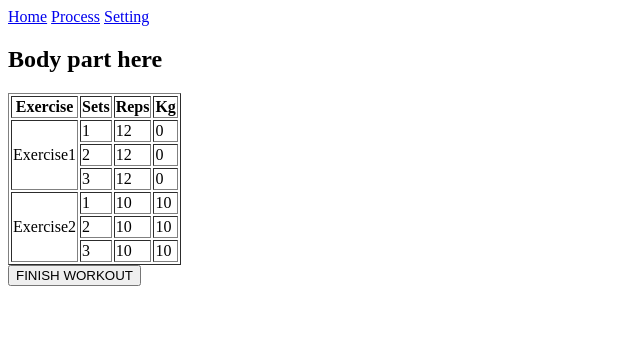
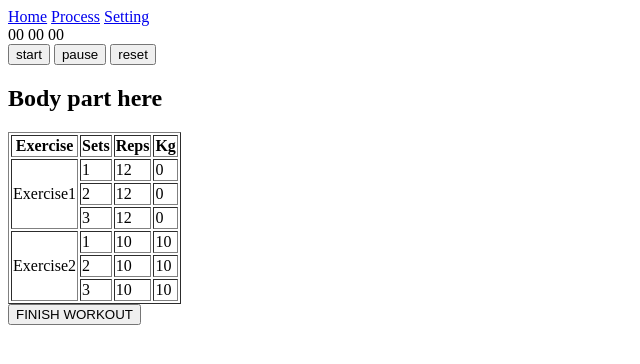
Before and after one commit to BoshiEddie/UDP, a PHP site: template view/user_workout_details.php in a window 1280 px wide. Shown: the top 364 px of the page, without its empty margins (0-640 px from the left). Run offline with PHP 8.4, Linux system fonts and the light colour scheme; the template is opened without the code that fills it, so the values that code supplies are empty; some libraries are stand-ins or nearby versions.

Commit message:
timer set

```diff
--- a/view/user_workout_details.php
+++ b/view/user_workout_details.php
@@ -5,7 +5,7 @@ include 'include/header.php';
 <html>
 <head>
     <style type="text/css">
-        .notFnish {
+        .notFinish {
             background-color: #ff4d4d;
         }
     </style>
@@ -16,6 +16,18 @@ include 'include/header.php';
     <a href="index.php?action=home">Process</a>
     <a href="index.php?action=home">Setting</a>
 </div>
+<div>
+    <div id="count">
+        <span id="id_H">00</span>
+        <span id="id_M">00</span>
+        <span id="id_S">00</span>
+    </div>
+    <input id="start" type="button" value="start">
+    <input id="pause" type="button" value="pause">
+    <input id="stop" type="button" value="reset">
+</div>
+
+
 <div>
     <h2>Body part here</h2>
 
@@ -73,17 +85,21 @@ include 'include/header.php';
 </body>
 <script src="https://ajax.googleapis.com/ajax/libs/jquery/1.10.2/jquery.min.js"></script>
 <script type="text/javascript">
+
+
     //timmer
     window.onload = function () {
         function $(id) {
             return document.getElementById(id)
         }
+
         let count = 0
         let timer = null
         $("start").onclick = function () {
             timer = setInterval(function () {
                 count++;
                 console.log(count)
+
                 console.log($("id_S"))
                 $("id_S").innerHTML = showNum(count % 60)
                 $("id_M").innerHTML = showNum(parseInt(count / 60) % 60)
@@ -91,15 +107,22 @@ include 'include/header.php';
             }, 1000)
         }
         $("pause").onclick = function () {
+
             clearInterval(timer)
         }
+
         $("stop").onclick = function () {
+
             $("pause").onclick()
+            // clearInterval(timer)
+
             count = 0
+
             $("id_S").innerHTML = "00"
             $("id_M").innerHTML = "00"
             $("id_H").innerHTML = "00"
         }
+
 
         function showNum(num) {
             if (num < 10) {
@@ -110,30 +133,51 @@ include 'include/header.php';
     }
 
     //selected table
-    let numberOfExercise = 2;
-    for (let i = 1; i <= numberOfExercise; i++) {
+    for (let i = 1; i <= 2; i++) {
+        //whole exercise done
         $("#ex" + i).click(function () {
             $(this).css("backgroundColor", "#7BC96F")
             $(".ex" + i + "set").css("backgroundColor", "#7BC96F")
         });
 
+        //single part down
         $(".ex" + i + "set").each(function (j, n) {
             let len = $(".ex" + i + "set").length
             $(n).click(function () {
                 if (j < len - 1) {
                     $(n).css("backgroundColor", "#7BC96F")
-                } else if (j >= len - 1) {
+                }
+                //finish last set
+                else if (j >= len - 1) {
                     $("#ex" + i).css("backgroundColor", "#7BC96F")
                     $(".ex" + i + "set").css("backgroundColor", "#7BC96F")
                 }
             })
-            $("button").click(function () {
-                $(n).addClass("notFnish");
+            // $("button").click(function () {
+            //     if ($(this).attr("done") == undefined) {
+            //         $(this).attr("done", "true");
+            //         return;
+            //     }
+            //     else {
+            //         $("div").text($(this).val()+"done");
+            //     }
+            // })
+            //done
+            let finishWorkout = false;
+            $("button").click(function (finishWorkout) {
+                $(n).addClass("notFinish");
+
             })
-            $("button").click(function () {
-                window.location.href="index.php?action=home";
-            })
+
+            if(!finishWorkout){
+                console.log("111111")
+            }
+
+
         });
     }
+
+
+
 </script>
 </html>
```
